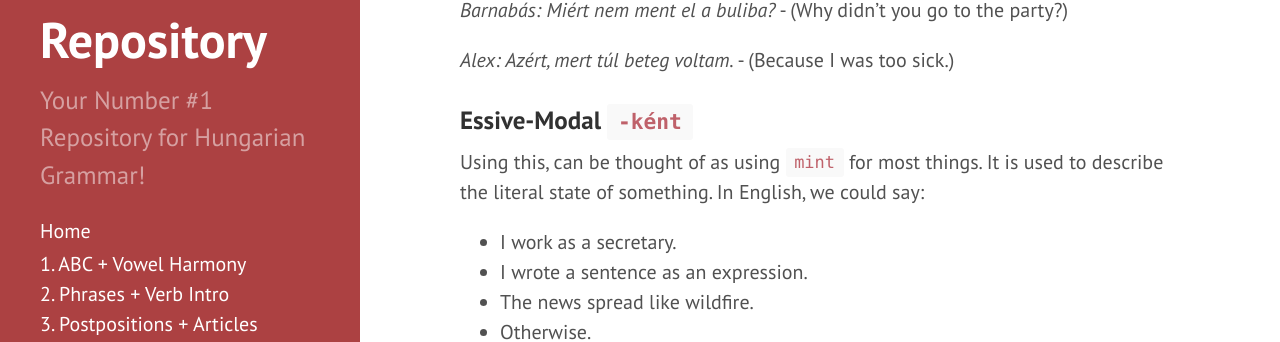
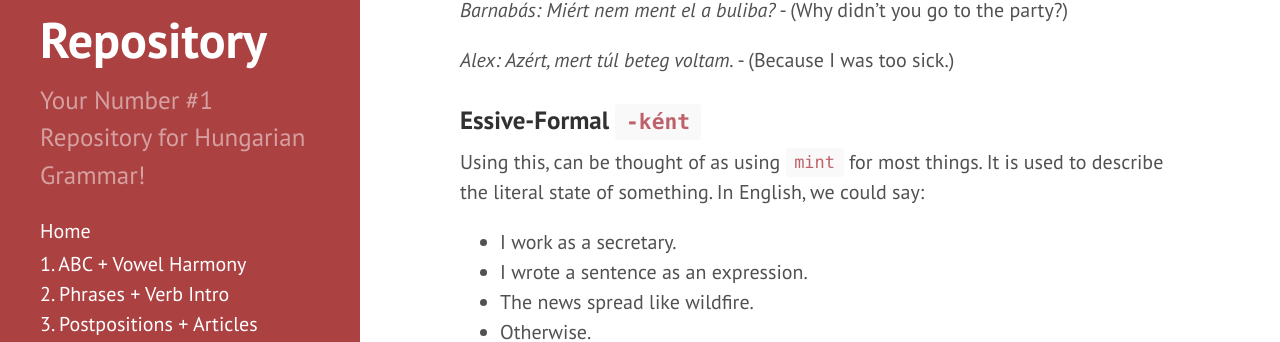
Before and after one commit to Magyartanulas/magyartanulas.github.io, a Jekyll site: the page built from noun_case_summary.md, in a window 1280 px wide and 900 px high, scrolled down 2588 px. Shown: the part 156-498 px from the top of the window. Built offline with Jekyll 4.4.1, drawn with Linux system fonts in a browser that asks for light colours; Markdown is read by kramdown in place of the engine named in the settings.

Commit message:
Update noun_case_summary.md

```diff
--- a/noun_case_summary.md
+++ b/noun_case_summary.md
@@ -83,7 +83,7 @@ Whenever you do something *for* the purpose of something, this case is used. Thi
 
 *Alex: Azért, mert túl beteg voltam.* - (Because I was too sick.)
 
-### Essive-Modal `-ként`
+### Essive-Formal `-ként`
 
 Using this, can be thought of as using `mint` for most things. It is used to describe the literal state of something. In English, we could say:
 
```
